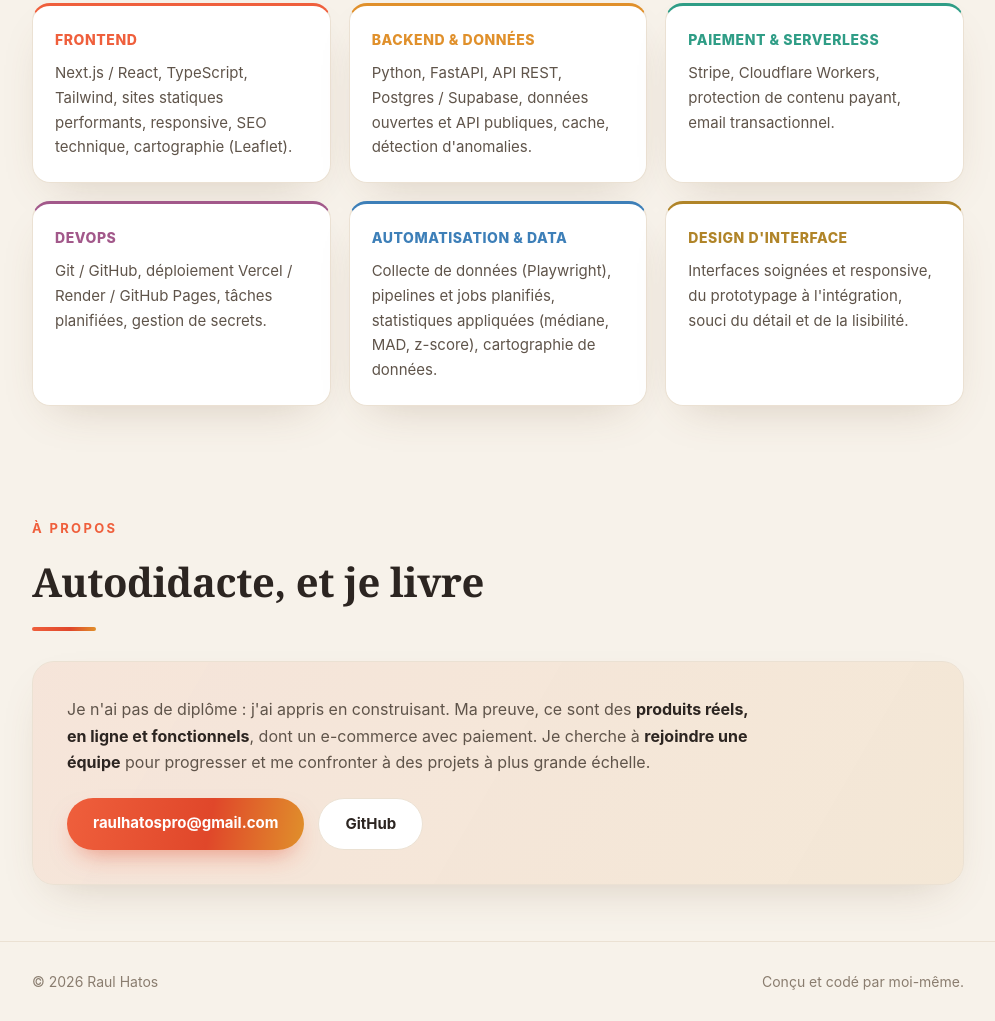
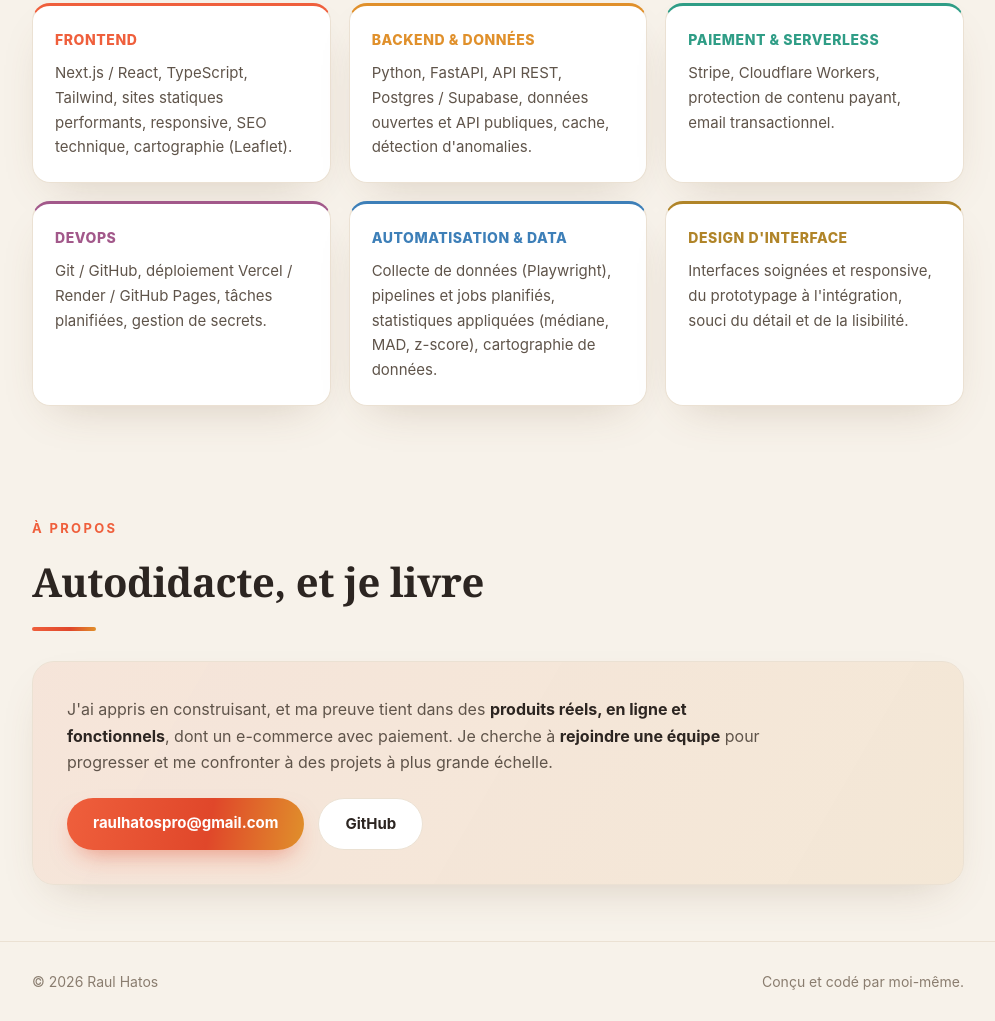
Before and after one commit to raulhatospro-dot/raulhatospro-dot.github.io, a plain HTML site: page index.html in a window 1280 px wide. Shown: the part 2730-3751 px from the top of the page, without its empty margins (142-1137 px from the left). Drawn offline with Linux system fonts and the light colour scheme.

Commit message:
À propos : retrait de la mention du diplôme (framing positif)

```diff
--- a/index.html
+++ b/index.html
@@ -242,7 +242,7 @@
       <div class="kicker">À propos</div>
       <h2 class="title">Autodidacte, et je livre</h2>
       <div class="about-card">
-        <p>Je n'ai pas de diplôme : j'ai appris en construisant. Ma preuve, ce sont des <strong>produits réels, en ligne et fonctionnels</strong>, dont un e-commerce avec paiement. Je cherche à <strong>rejoindre une équipe</strong> pour progresser et me confronter à des projets à plus grande échelle.</p>
+        <p>J'ai appris en construisant, et ma preuve tient dans des <strong>produits réels, en ligne et fonctionnels</strong>, dont un e-commerce avec paiement. Je cherche à <strong>rejoindre une équipe</strong> pour progresser et me confronter à des projets à plus grande échelle.</p>
         <div class="contact-row">
           <a class="btn btn-p" href="mailto:raulhatospro@gmail.com">raulhatospro@gmail.com</a>
           <a class="btn btn-g" href="https://github.com/raulhatospro-dot" target="_blank" rel="noopener">GitHub</a>
```
